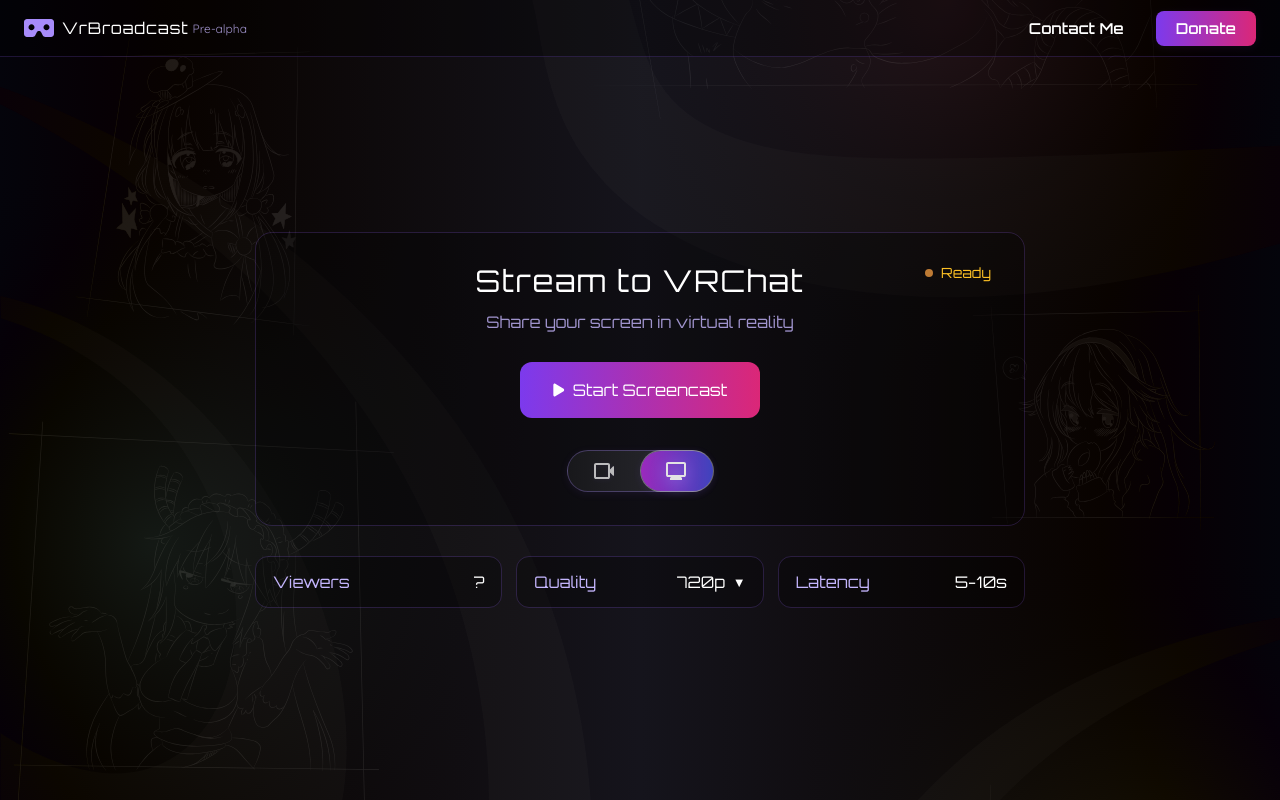
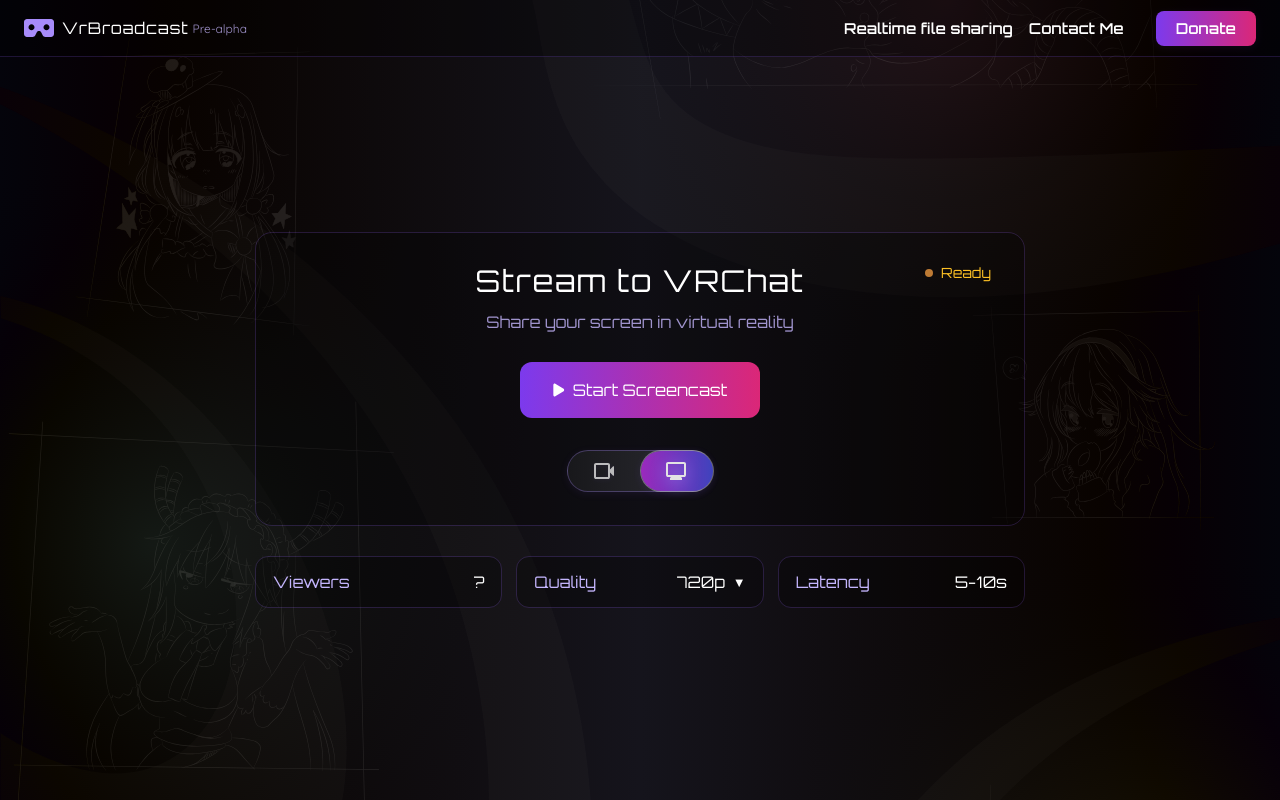
Before and after one commit to N1ades/screencast, a Vue app: page / in a window 1280 px wide. Built offline with nearby package versions, Linux system fonts and the light colour scheme.

Commit message:
feat: add external link for realtime file sharing in HeaderBar, improve conditional rendering for actions

```diff
--- a/src/components/HeaderBar.vue
+++ b/src/components/HeaderBar.vue
@@ -7,10 +7,12 @@
       </router-link>
       <div class="header-actions">
         <template v-if="externalLinks">
+          <a class="nav-link" href="https://disk.nyades.dev" target="_blank" rel="noopener">Realtime file sharing</a>
           <a class="nav-link" href="/contact" target="_blank" rel="noopener">Contact Me</a>
           <a href="/donate" class="donate-btn" target="_blank" rel="noopener">Donate</a>
         </template>
         <template v-else>
+          <a class="nav-link" href="https://disk.nyades.dev" rel="noopener">Realtime file sharing</a>
           <router-link class="nav-link" to="/contact">Contact Me</router-link>
           <router-link class="donate-btn" to="/donate">Donate</router-link>
         </template>
@@ -43,6 +45,7 @@
   left: 0;
   z-index: 10;
 }
+
 .header-content {
   max-width: 1280px;
   height: 100%;
@@ -52,10 +55,12 @@
   justify-content: space-between;
   align-items: center;
 }
+
 .header-actions {
   display: flex;
   align-items: center;
 }
+
 .donate-btn {
   background: linear-gradient(90deg, #7C3AED 0%, #DB2777 100%);
   color: #fff;
@@ -71,30 +76,36 @@
   margin-left: 16px;
   cursor: pointer;
 }
+
 .donate-btn:hover {
   background: linear-gradient(90deg, #DB2777 0%, #7C3AED 100%);
 }
+
 .logo {
   display: flex;
   align-items: center;
 }
+
 .logo-icon {
   width: 30px;
   height: 24px;
   position: relative;
 }
+
 .logo-text {
   margin-left: 8px;
   font-size: 16px;
   letter-spacing: 0.8px;
   line-height: 16px;
 }
+
 .logo-subtext {
   font-family: 'Quicksand', sans-serif;
   margin-left: 4px;
   font-size: 12px;
   color: rgba(196, 181, 253, 0.8);
 }
+
 .nav-link {
   color: #fff;
   font-family: 'Orbitron', sans-serif;
@@ -104,6 +115,7 @@
   margin-right: 16px;
   cursor: pointer;
 }
+
 .nav-link:hover {
   text-decoration: underline;
 }
```
